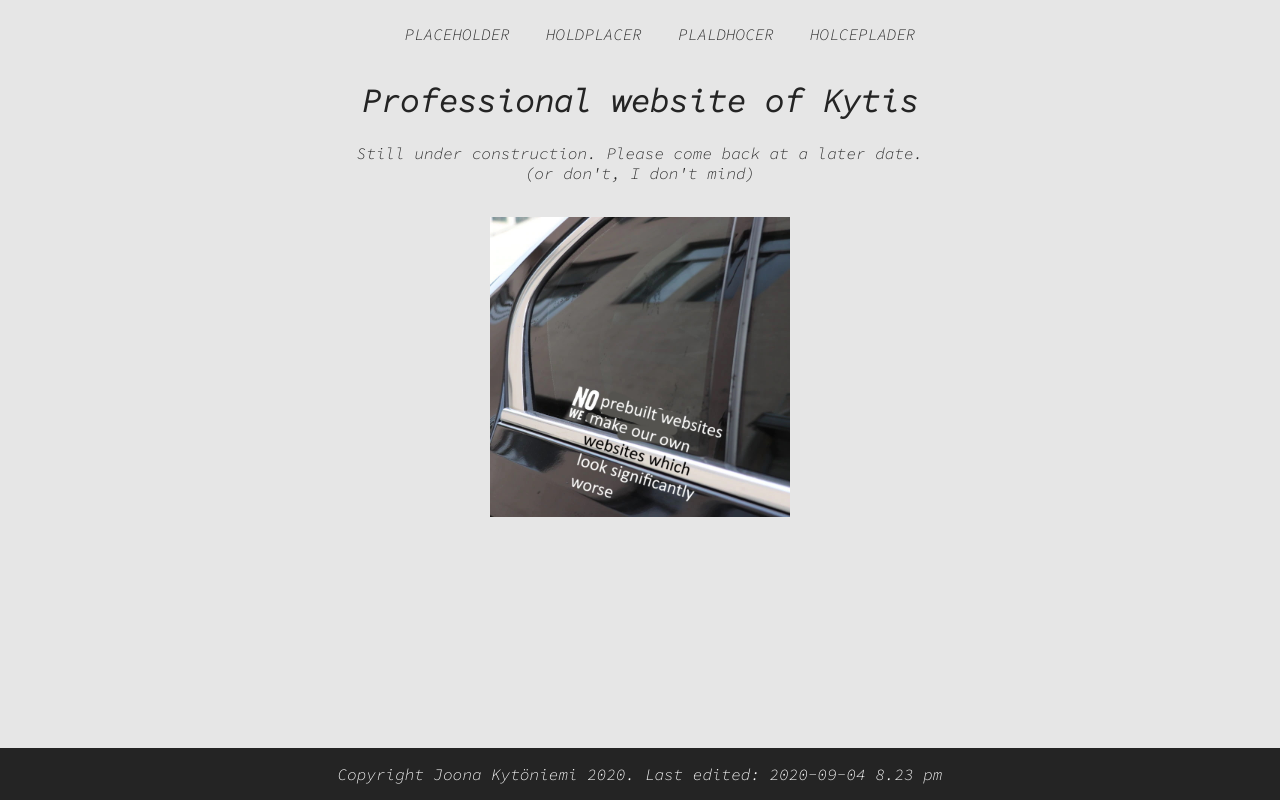
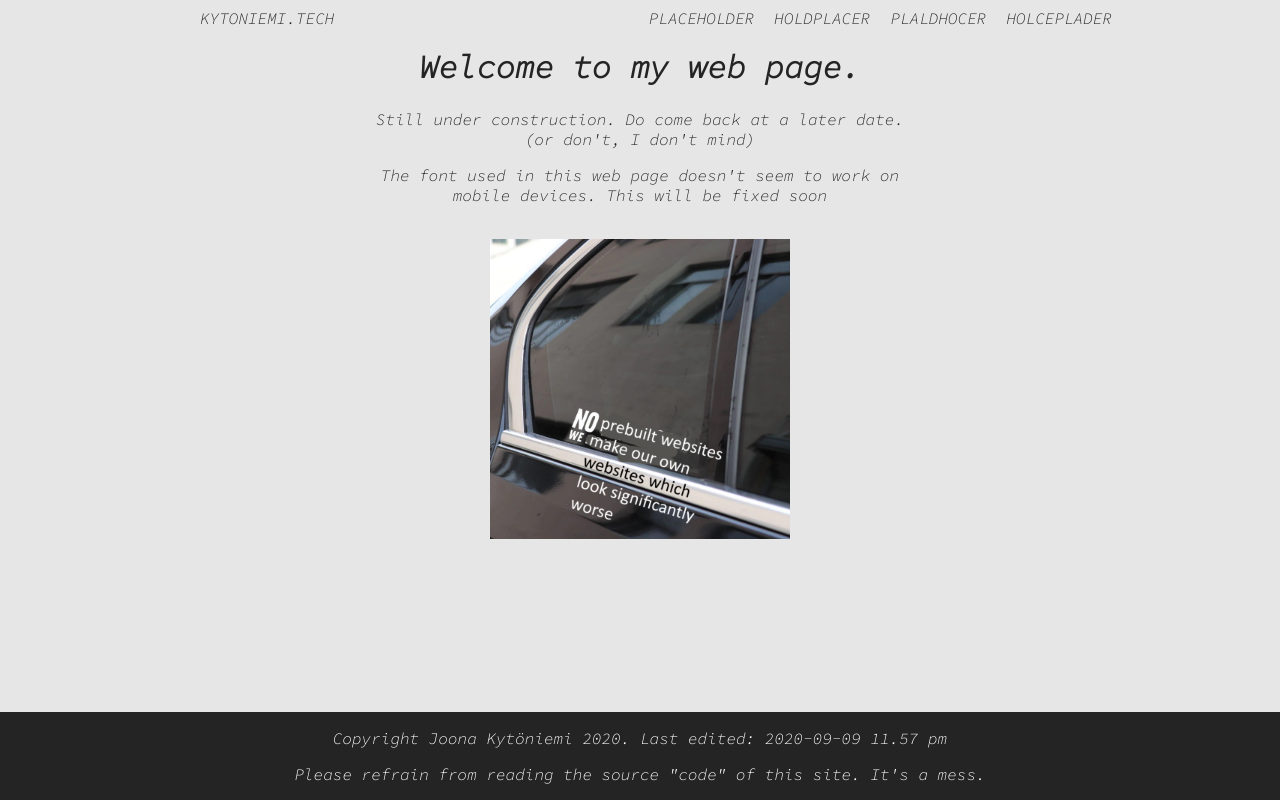
Before and after one commit to jnkyto/kytari.github.io, a plain HTML site: page index.html in a window 1280 px wide. Drawn offline with Linux system fonts and the light colour scheme.

Commit message:
add placeholder page and more stuff to index

```diff
--- a/common.css
+++ b/common.css
@@ -3,12 +3,37 @@ body {
 }
 
 .header	 {
-	display: table;
+	width: 60em;
+	float: center;
 	margin: 0 auto;
 }
 
+.home	{
+	list-style-type: none;
+	float: left;
+	display: inline;
+	margin: 0em;
+}
+
+.home a	{
+	transition: all .1s ease-in;
+	-moz-transition: all .1s ease-in;
+    -o-transition: all .1s ease-in;
+    -webkit-transition: all .1s ease-in;
+	font-family: 'Source Code Pro', monospace;
+	text-decoration: none;
+	background: rgba(230, 230, 230, 1.0);
+	color: #242424;
+}
+
+.home a:hover	{
+	background: rgba(36, 36, 36, 1.0);
+	color: #ffffff;
+}
+
 .nav0	{
-	list-style-type: none;
+	float: right;
+	margin: 0 auto;
 }
 
 .nav0 a	{
@@ -29,7 +54,11 @@ body {
 
 .nav_item	{
 	display: inline;
-	margin: 1em;
+	margin: 0.5em;
+}
+
+.home_btn	{
+
 }
 
 .headline	{
--- a/index.html
+++ b/index.html
@@ -13,32 +13,26 @@
 </head>
 <body>
 <div class="header">
+	<ul class="home">
+		<li id="cat0" class="home_btn"><a href="index.html">KYTONIEMI.TECH</a></li>
+	</ul>
 	<ul class="nav0">
-		<li id="cat0" class="nav_item"><a href="/index.html">PLACEHOLDER</a></li>
-		<li id="cat1" class="nav_item"><a href="/index.html">HOLDPLACER</a></li>
-		<li id="cat2" class="nav_item"><a href="/index.html">PLALDHOCER</a></li>
-		<li id="cat3" class="nav_item"><a href="/index.html">HOLCEPLADER</a></li>
+		<li id="cat0" class="nav_item"><a href="placeholder.html">PLACEHOLDER</a></li>
+		<li id="cat1" class="nav_item"><a href="placeholder.html">HOLDPLACER</a></li>
+		<li id="cat2" class="nav_item"><a href="placeholder.html">PLALDHOCER</a></li>
+		<li id="cat3" class="nav_item"><a href="placeholder.html">HOLCEPLADER</a></li>
 	</ul>
-</div>
+</div><br>
 <div class="content" id="post0">
-	<h1 class="headline">Professional website of Kytis</h1>
-	<p class="bodytext">Still under construction. Please come back at a later date.<br>
-	(or don't, I don't mind)</p>
+	<h1 class="headline">Welcome to my web page.</h1>
+	<p class="bodytext">Still under construction. Do come back at a later date.<br>(or don't, I don't mind)</p>
+	<p class="bodytext">The font used in this web page doesn't seem to work on<br>mobile devices. This will be fixed soon</p>
 	<br>
 	<img class="postimg" src="le_funny_maymay.jpg" alt="wholesome 100 reddit 100 keanu 100 chungus 100" width="300" height="300">
 </div>
 <div class="footer">
-<!--
-I actually do not care whether you build your own website or
-use prebuilt ones like Wix and Wordpress. Your content is the
-only thing that matters. What I do encourage is to try out
-new things, and because you've found this message """hidden"""
-in my website, why don't you start by learning how to write
-HTML and CSS? Maybe even throw some JavaScript in the mix.
-Thank you for reading my ramblings.
-- Joona Kytöniemi 2020-09-04 at 8.26 pm haha at using two different time formats
--->
-	<p class="info">Copyright Joona Kytöniemi 2020. Last edited: 2020-09-04 8.23 pm</p>
+	<p class="info">Copyright Joona Kytöniemi 2020. Last edited: 2020-09-09 11.57 pm</p>
+	<p class="info">Please refrain from reading the source "code" of this site. It's a mess.</p>
 </div>
 </body>
 
```
Also changed, not shown: placeholder.html (added, +18 -0 lines).
